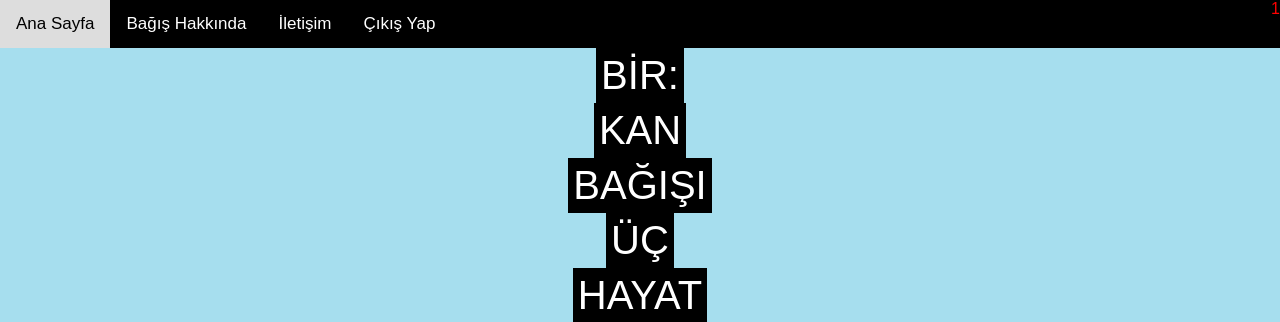
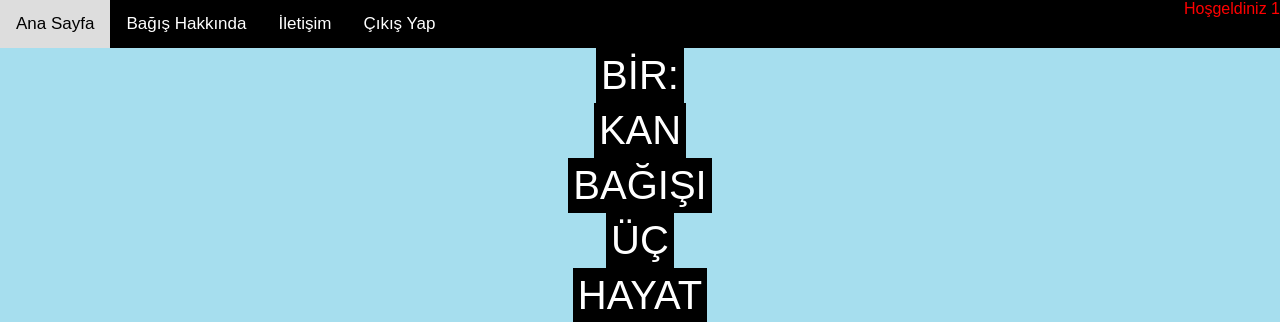
Before and after one commit to abdullaherek/bloodBank, a PHP site: page /index.php in a window 1280 px wide. Shown: the top 322 px of the page. Run offline with PHP 8.4, Linux system fonts and the light colour scheme; the visitor is signed in with stand-in values (Sample User, id 1).

Commit message:
güncelleme

```diff
--- a/kan_bankasi/content/headerMenu.php
+++ b/kan_bankasi/content/headerMenu.php
@@ -29,8 +29,9 @@
                           echo '<a id="main" href ="login.php">Giriş Yap</a></li>';
 
                          }else{
+
 							 echo '<a id="main" href ="logout.php">Çıkış Yap</a></li>';
-                             echo  '<p class = "girenKullanici">'.$_SESSION["isim"]. '</p>' ;
+                             echo  '<p class = "girenKullanici">Hoşgeldiniz '.$_SESSION["isim"]. '</p>' ;
                             // echo  '<p class = "girenKullanici">' .$_SESSION["kayitID"]. '</p>' ;
                              }
 
```
